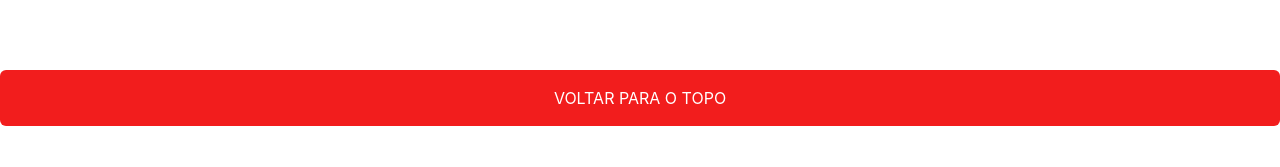
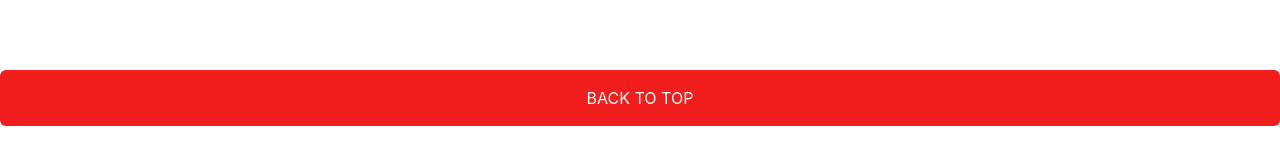
Before and after one commit to katherinemvenegas/final-front, a React (Create React App) app: page / in a window 1280 px wide. Shown: the part 556-723 px from the top of the page. Built offline with nearby package versions, Linux system fonts and the light colour scheme.

Commit message:
Se cambia texto de boton

```diff
--- a/src/Components/Footer.jsx
+++ b/src/Components/Footer.jsx
@@ -7,7 +7,7 @@ const Footer = () => {
   return (
     <footer>
       <div className={styles.footerWrapper}>
-        <button className={`btn btn-danger ${styles.top}`} onClick={scrollToTop}>Voltar para o topo</button>
+        <button className={`btn btn-danger ${styles.top}`} onClick={scrollToTop}>Back to top</button>
         {/* //Na linha seguinte deverá ser feito um teste se a aplicação
         // está em dark mode e deverá utilizar a class navbar-dark bg-dark ou navbar-light bg-light  */}
         <div className={`navbar-light bg-light} ${styles.footer}`}>
```
